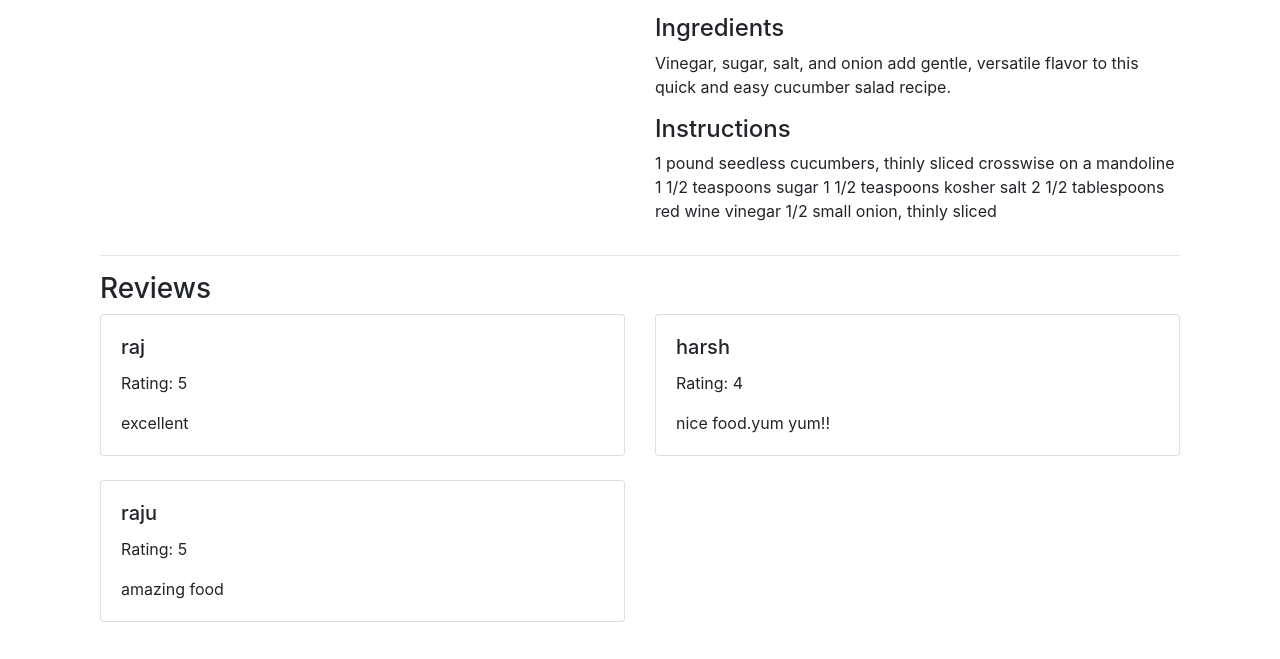
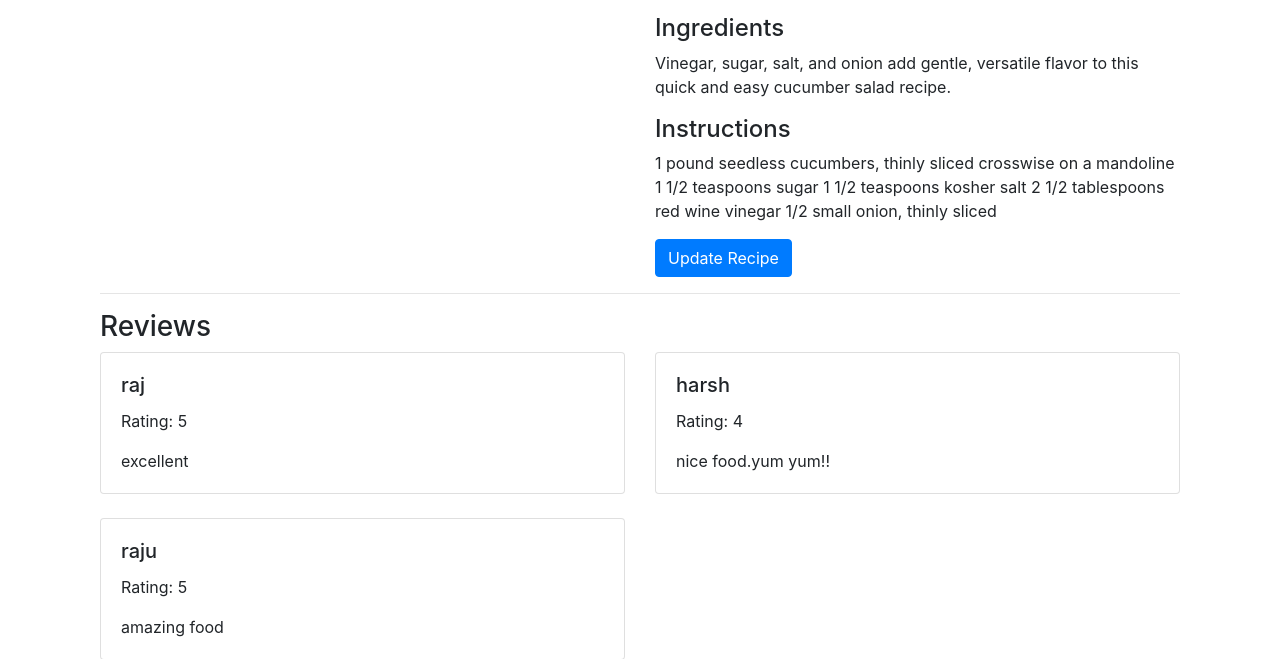
Before and after one commit to suddhasattwakhan/recipe_share, a Django app: page /recipe/6/ in a window 1280 px wide. Shown: the part 623-1282 px from the top of the page. Run offline with Django 4.2, Linux system fonts and the light colour scheme; a user stored in the database is signed in; data comes from the database, SQL or seed files in the repository; both versions use the stored data as it was after the commit; some libraries are stand-ins or nearby versions.

Commit message:
allowed edit functionality in above project

```diff
--- a/myapp/admin.py
+++ b/myapp/admin.py
@@ -1,4 +1,5 @@
 from django.contrib import admin
 from .models import Recipe
 
+
 admin.site.register(Recipe)
--- a/myapp/models.py
+++ b/myapp/models.py
@@ -2,6 +2,7 @@
 # Create your models here.
 from django.db import models
 from django.contrib.auth.models import User
+from django.urls import reverse
 
 class Category(models.Model):
     name = models.CharField(max_length=100)
@@ -22,6 +23,8 @@ class Recipe(models.Model):
     instructions = models.TextField()
     created_by = models.ForeignKey(User, on_delete=models.CASCADE)
     image = models.ImageField(upload_to='media', null=True, blank=True)
+    def get_absolute_url(self):
+        return reverse('recipe_detail', kwargs={'recipe_id': self.id})
 
     def __str__(self):
         return self.title
--- a/myapp/urls.py
+++ b/myapp/urls.py
@@ -9,4 +9,5 @@ urlpatterns = [
     path('signup/', views.signup, name='signup'),
     path('login/', views.user_login, name='login'),
     path('logout/', views.user_logout, name='logout'),
+    path('recipe/<int:recipe_id>/edit/', views.recipe_edit, name='recipe_edit'),
 ]
--- a/myapp/views.py
+++ b/myapp/views.py
@@ -18,7 +18,18 @@ def recipe_list(request):
     recipes = Recipe.objects.all()
     return render(request, 'recipe_list.html', {'recipes': recipes})
 
-@login_required
+def recipe_edit(request, recipe_id):
+    recipe = get_object_or_404(Recipe, pk=recipe_id)
+    if request.method == 'POST':
+        form = RecipeForm(request.POST, request.FILES, instance=recipe)
+        if form.is_valid():
+            form.save()
+            return redirect(recipe)
+    else:
+        form = RecipeForm(instance=recipe)
+    return render(request, 'recipe_edit.html', {'form': form, 'recipe': recipe})
+
+
 @login_required
 def recipe_detail(request, recipe_id):
     recipe = get_object_or_404(Recipe, pk=recipe_id)
--- a/recipe/settings.py
+++ b/recipe/settings.py
@@ -25,7 +25,7 @@ SECRET_KEY = 'django-insecure-0f1r^y2kyb$69fvr^pt+d5v9en0(0zut=9j)^npf#nb04ap$n7
 # SECURITY WARNING: don't run with debug turned on in production!
 DEBUG = True
 
-ALLOWED_HOSTS = []
+ALLOWED_HOSTS = ['*']
 
 
 # Application definition
--- a/templates/recipe_detail.html
+++ b/templates/recipe_detail.html
@@ -18,6 +18,13 @@
       <p>{{ recipe.ingredients }}</p>
       <h4>Instructions</h4>
       <p>{{ recipe.instructions }}</p>
+      {% if user.is_authenticated and user == recipe.created_by %}
+      <a
+        href="{% url 'recipe_edit' recipe_id=recipe.id %}"
+        class="btn btn-primary"
+        >Update Recipe</a
+      >
+      {% endif %}
     </div>
   </div>
   <hr />
```
Also changed, not shown: templates/recipe_edit.html (+39 -7 lines), db.sqlite3, media/media/download.jpeg (added), media/media/download_1.jpeg (added), media/media/gajar-halwa-carrot-halwa.jpg (added).
